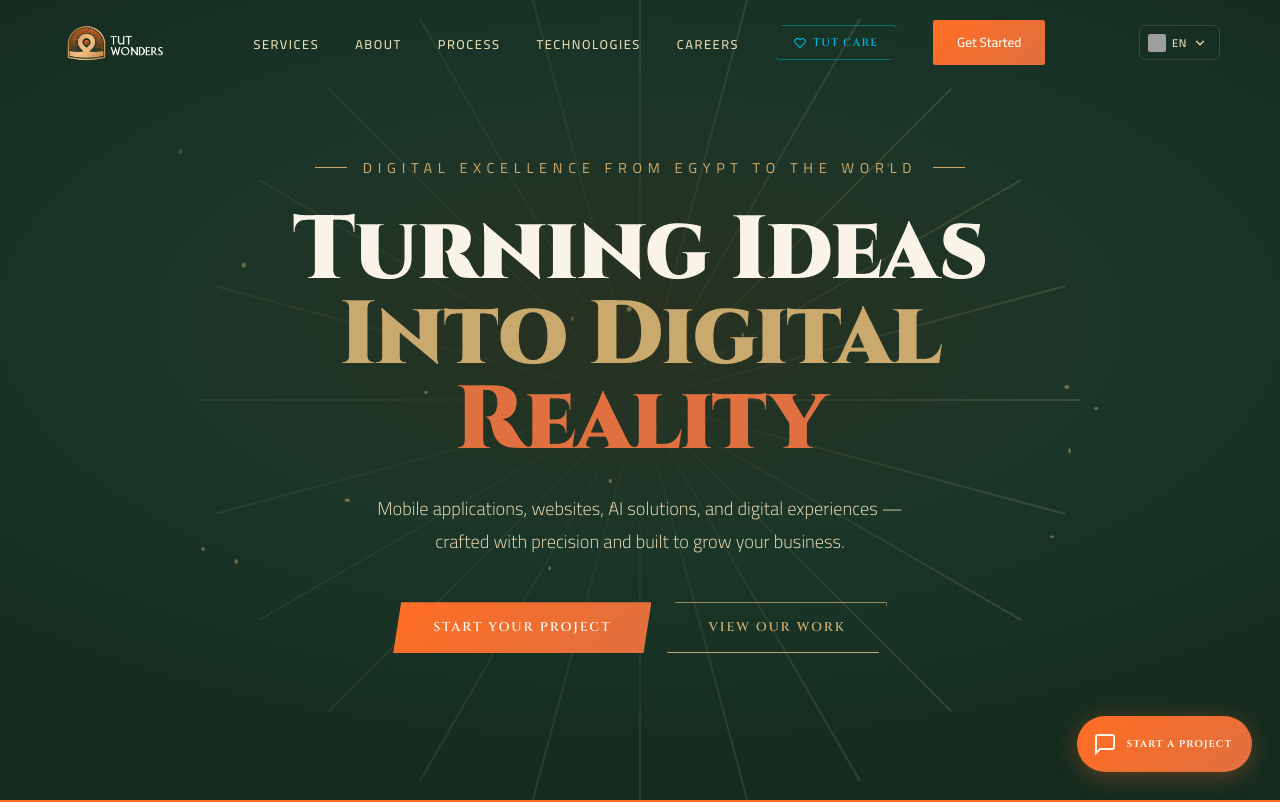
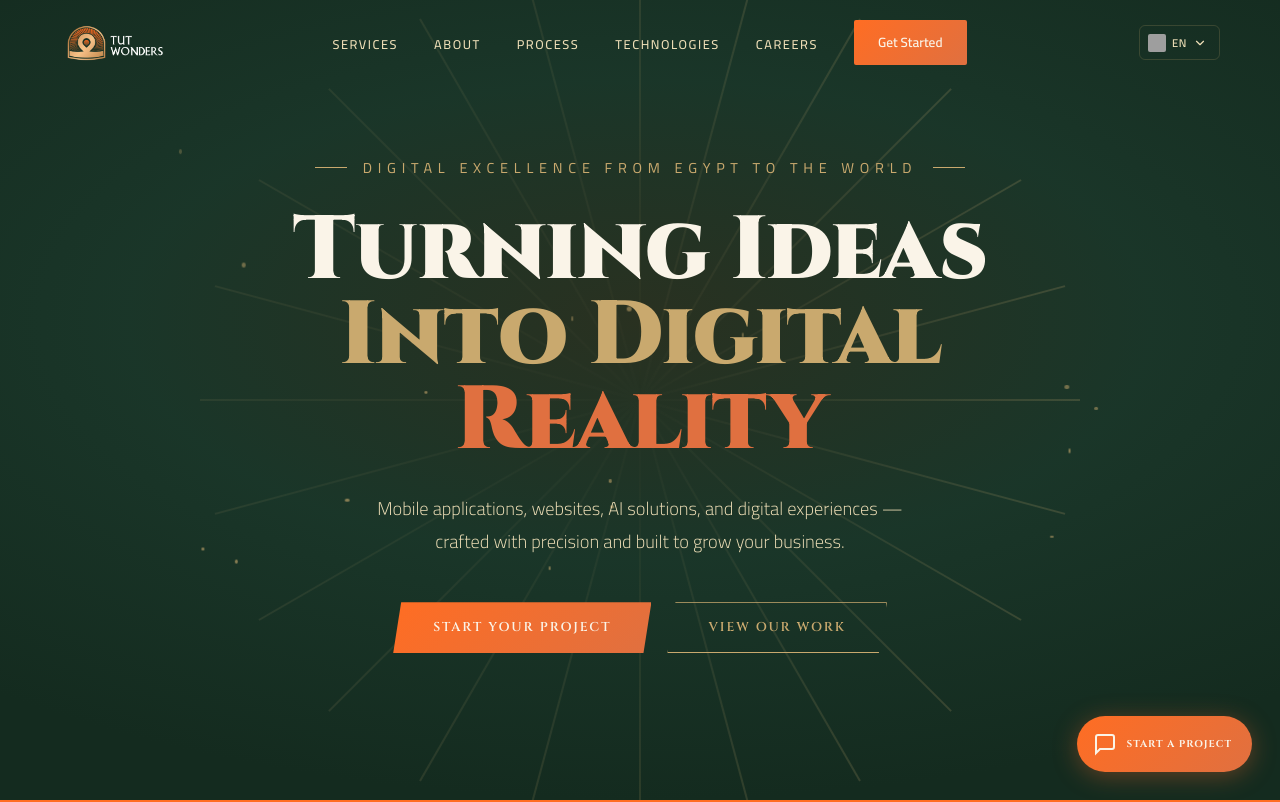
Before and after one commit to eyadwebdeveloper/tut-wonders, a React (Create React App) app: page / in a window 1280 px wide. Shown: the top 802 px of the page. Built offline with nearby package versions, Linux system fonts and the light colour scheme; grey boxes are pictures that could not be loaded.

Commit message:
Update Navbar.jsx

```diff
--- a/src/components/Navbar.jsx
+++ b/src/components/Navbar.jsx
@@ -1,15 +1,12 @@
 import React, { useState, useEffect } from "react";
-import { Link, useLocation } from "react-router-dom";
 import { useTranslation } from "react-i18next";
 import HeaderLogo from "../images/header-logo.png";
 import LanguageSwitcher from "./LanguageSwitcher";
 
 const Navbar = ({ onOpenBot }) => {
   const { t } = useTranslation();
-  const location = useLocation();
   const [scrolled, setScrolled] = useState(false);
   const [menuOpen, setMenuOpen] = useState(false);
-  const isTutCare = location.pathname === "/tutcare";
 
   useEffect(() => {
     const handleScroll = () => setScrolled(window.scrollY > 60);
@@ -30,32 +27,11 @@
   };
 
   return (
-    <nav
-      className={`${scrolled ? "scrolled" : ""} ${isTutCare ? "tutcare-nav" : ""}`}
-    >
+    <nav className={scrolled ? "scrolled" : ""}>
       <a href="https://tutwonders.com" className="nav-logo">
         <img src={HeaderLogo} alt="Tut Wonders" />
       </a>
 
-      {isTutCare ? (
-        /* ── TutCare: back button centred, nothing else ── */
-        <div className="tutcare-nav-center">
-          <Link to="/">
-            <svg
-              width="13"
-              height="13"
-              viewBox="0 0 24 24"
-              fill="none"
-              stroke="currentColor"
-              strokeWidth="2.5"
-            >
-              <polyline points="15 18 9 12 15 6" />
-            </svg>
-            {t("tutcare.backLink")}
-          </Link>
-        </div>
-      ) : (
-        /* ── Main site nav links ── */
       <ul className={`nav-links ${menuOpen ? "open" : ""}`}>
         <li>
           <a href="#services" onClick={() => setMenuOpen(false)}>
@@ -83,58 +59,6 @@
           </a>
         </li>
 
-          {/* ── TutCare themed CTA button ── */}
-          <li>
-            <Link
-              to="/tutcare"
-              onClick={() => setMenuOpen(false)}
-              style={{
-                display: "inline-flex",
-                alignItems: "center",
-                gap: "7px",
-                padding: "9px 18px",
-                fontFamily: "'Cinzel', serif",
-                fontSize: ".68rem",
-                fontWeight: 600,
-                letterSpacing: ".1em",
-                textTransform: "uppercase",
-                textDecoration: "none",
-                borderRadius: "4px",
-                background: "transparent",
-                color: "#00b4dc",
-                border: "1px solid rgba(0,180,220,.45)",
-                clipPath:
-                  "polygon(6px 0%,100% 0%,calc(100% - 6px) 100%,0% 100%)",
-                transition: "background .25s, color .25s, border-color .25s",
-              }}
-              onMouseEnter={(e) => {
-                e.currentTarget.style.background =
-                  "linear-gradient(135deg,#00b4dc,#0077a8)";
-                e.currentTarget.style.color = "#fff";
-                e.currentTarget.style.borderColor = "transparent";
-              }}
-              onMouseLeave={(e) => {
-                e.currentTarget.style.background = "transparent";
-                e.currentTarget.style.color = "#00b4dc";
-                e.currentTarget.style.borderColor = "rgba(0,180,220,.45)";
-              }}
-            >
-              <svg
-                width="12"
-                height="12"
-                viewBox="0 0 24 24"
-                fill="none"
-                stroke="currentColor"
-                strokeWidth="2.2"
-                strokeLinecap="round"
-                strokeLinejoin="round"
-              >
-                <path d="M20.84 4.61a5.5 5.5 0 0 0-7.78 0L12 5.67l-1.06-1.06a5.5 5.5 0 0 0-7.78 7.78l1.06 1.06L12 21.23l7.78-7.78 1.06-1.06a5.5 5.5 0 0 0 0-7.78z" />
-              </svg>
-              {t("tutcare.navBtn")}
-            </Link>
-          </li>
-
         {/* ── Get Started bot button ── */}
         <li>
           <button
@@ -150,11 +74,9 @@
           </button>
         </li>
       </ul>
-      )}
 
       <div className="nav-right">
         <LanguageSwitcher />
-        {!isTutCare && (
         <button
           className="nav-toggle"
           aria-label={menuOpen ? "Close menu" : "Open menu"}
@@ -162,13 +84,7 @@
           onClick={() => setMenuOpen((s) => !s)}
         >
           {menuOpen ? (
-              <svg
-                width="20"
-                height="20"
-                viewBox="0 0 24 24"
-                fill="none"
-                aria-hidden
-              >
+            <svg width="20" height="20" viewBox="0 0 24 24" fill="none" aria-hidden>
               <path
                 d="M6 6L18 18M6 18L18 6"
                 stroke="currentColor"
@@ -177,13 +93,7 @@
               />
             </svg>
           ) : (
-              <svg
-                width="20"
-                height="20"
-                viewBox="0 0 24 24"
-                fill="none"
-                aria-hidden
-              >
+            <svg width="20" height="20" viewBox="0 0 24 24" fill="none" aria-hidden>
               <path
                 d="M3 6h18M3 12h18M3 18h18"
                 stroke="currentColor"
@@ -193,7 +103,6 @@
             </svg>
           )}
         </button>
-        )}
       </div>
     </nav>
   );
```
Lines whose indentation alone changed are shown as unchanged.
